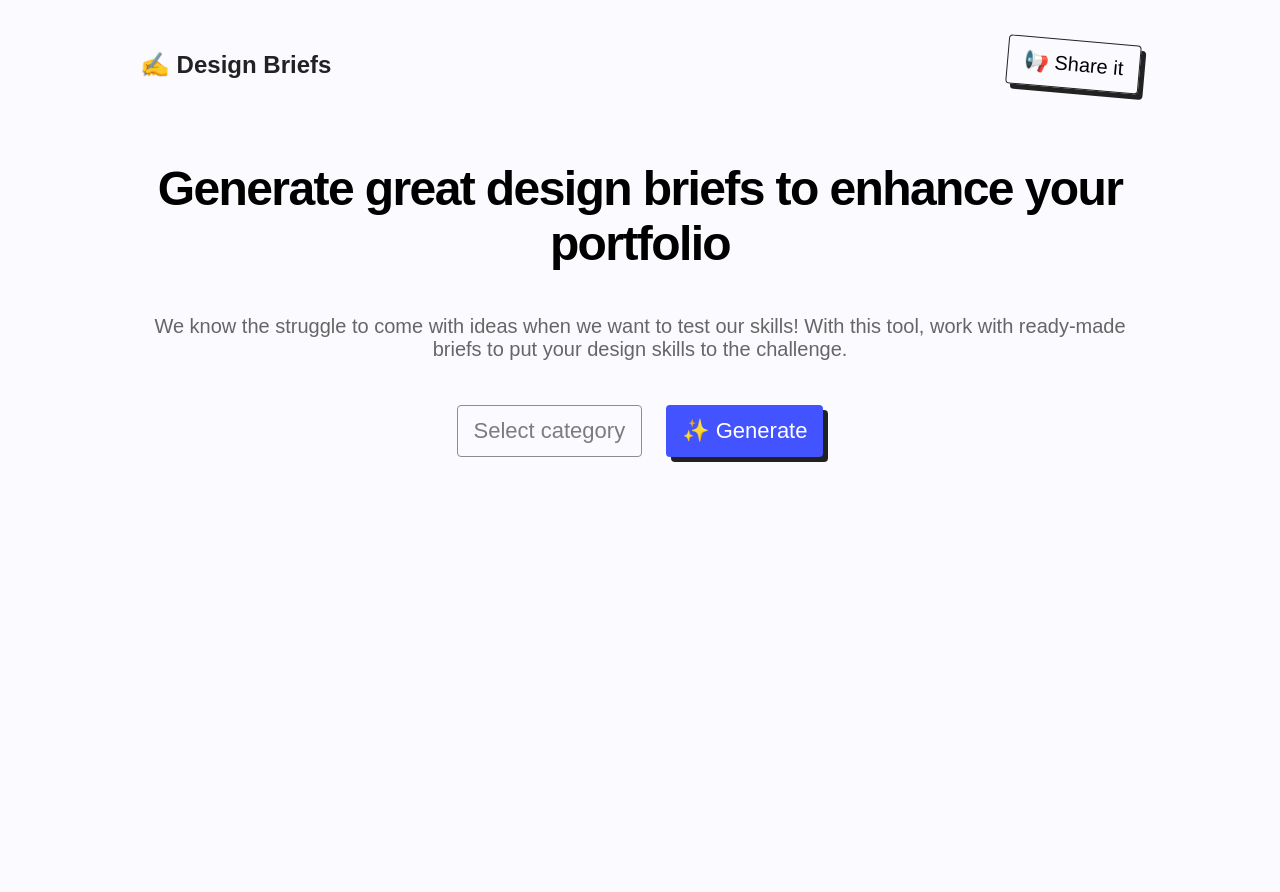
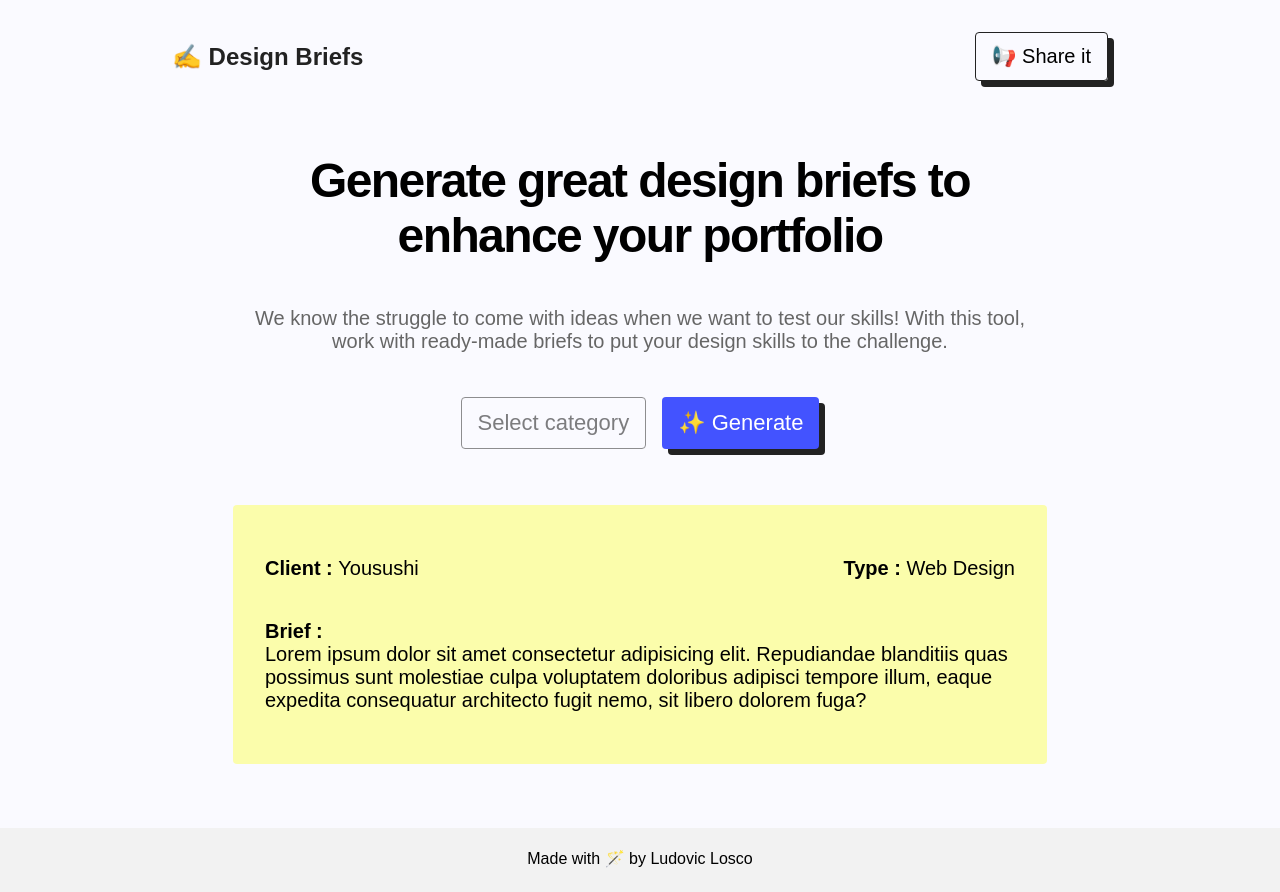
Before and after one commit to ludolsco/design-briefs, a plain HTML site: page index.html in a window 1280 px wide. Before the commit the page ends 800 px from the top, so only its background shows below. Drawn offline with nearby package versions, Linux system fonts and the light colour scheme; a web font is replaced by a local one.

Commit message:
Finished main layout content

```diff
--- a/css/style.css
+++ b/css/style.css
@@ -24,9 +24,11 @@
   --grey: #666666;
   --cta: #4353ff;
   --brief-color: #fbfdab;
+  --footer-bg: #f2f2f2;
 }
 
 body {
+  min-height: 100vh;
   background-color: var(--bg);
   margin: 0;
   padding: 0;
@@ -64,7 +66,7 @@ button {
 /* HEADER */
 
 header {
-  margin-top: 40px;
+  margin: 32px;
   display: flex;
   justify-content: space-between;
   align-items: center;
@@ -83,15 +85,13 @@ header {
 .share {
   font-size: 1.25rem;
   border: 1px solid var(--dark);
-  box-shadow: 5px 5px var(--dark);
+  box-shadow: 6px 6px var(--dark);
   transition: 0.3s;
-  transform: rotate(5deg);
 }
 
 .share:hover,
-:focus,
 :active {
-  box-shadow: none;
+  box-shadow: 0px 0px;
 }
 
 .share::before {
@@ -108,6 +108,10 @@ main {
   gap: 24px;
 }
 
+.heading {
+  max-width: 80%;
+}
+
 h1 {
   /*
   width: 20ch;
@@ -119,6 +123,10 @@ h1 {
   letter-spacing: -0.1rem;
 }
 
+.paragraph {
+  max-width: 80%;
+}
+
 .description {
   text-align: center;
   color: var(--grey);
@@ -127,7 +135,7 @@ h1 {
 
 .buttons-wrapper {
   display: flex;
-  gap: 24px;
+  gap: 16px;
 }
 
 .category,
@@ -138,14 +146,13 @@ h1 {
 .generate {
   color: #fff;
   background-color: var(--cta);
-  box-shadow: 5px 5px var(--dark);
+  box-shadow: 6px 6px var(--dark);
   transition: 0.3s;
 }
 
 .generate:hover,
-:focus,
 :active {
-  box-shadow: none;
+  box-shadow: 0px 0px;
 }
 
 .generate::before {
@@ -156,3 +163,33 @@ h1 {
   border: 1px solid var(--dark);
   opacity: 0.5;
 }
+
+.brief-card {
+  max-width: 75%;
+  background-color: var(--brief-color);
+  margin-top: 2rem;
+  padding: 2rem;
+  border-radius: 4px;
+}
+
+.top {
+  display: flex;
+  justify-content: space-between;
+}
+
+.brief-text {
+  font-size: 1.25rem;
+}
+
+.brief-text strong::after {
+  content: " ";
+}
+
+footer {
+  margin-top: 4rem;
+  display: flex;
+  justify-content: center;
+  align-items: center;
+  height: 4rem;
+  background-color: var(--footer-bg);
+}
--- a/index.html
+++ b/index.html
@@ -21,17 +21,39 @@
         <button class="share">Share it</button>
       </header>
       <main>
-        <h1>Generate great design briefs to enhance your portfolio</h1>
-        <p class="description">
-          We know the struggle to come with ideas when we want to test our
-          skills! With this tool, work with ready-made briefs to put your design
-          skills to the challenge.
-        </p>
+        <div class="heading">
+          <h1>Generate great design briefs to enhance your portfolio</h1>
+        </div>
+        <div class="paragraph">
+          <p class="description">
+            We know the struggle to come with ideas when we want to test our
+            skills! With this tool, work with ready-made briefs to put your
+            design skills to the challenge.
+          </p>
+        </div>
         <div class="buttons-wrapper">
           <button class="category">Select category</button>
           <button class="generate">Generate</button>
         </div>
+        <div class="brief-card">
+          <div class="top">
+            <p class="brief-text"><strong>Client :</strong>Yousushi</p>
+            <p class="brief-text"><strong>Type :</strong>Web Design</p>
+          </div>
+          <div class="bottom">
+            <p class="brief-text">
+              <strong>Brief :</strong><br />Lorem ipsum dolor sit amet
+              consectetur adipisicing elit. Repudiandae blanditiis quas possimus
+              sunt molestiae culpa voluptatem doloribus adipisci tempore illum,
+              eaque expedita consequatur architecto fugit nemo, sit libero
+              dolorem fuga?
+            </p>
+          </div>
+        </div>
       </main>
     </div>
+    <footer>
+      <p>Made with 🪄 by Ludovic Losco</p>
+    </footer>
   </body>
 </html>
```
